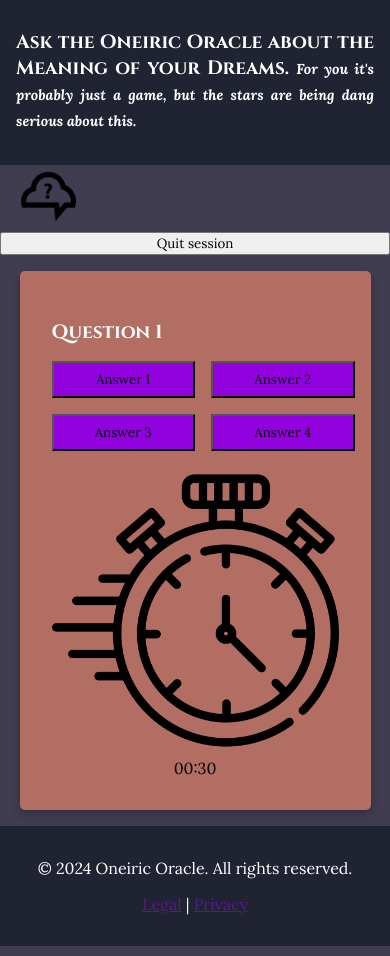
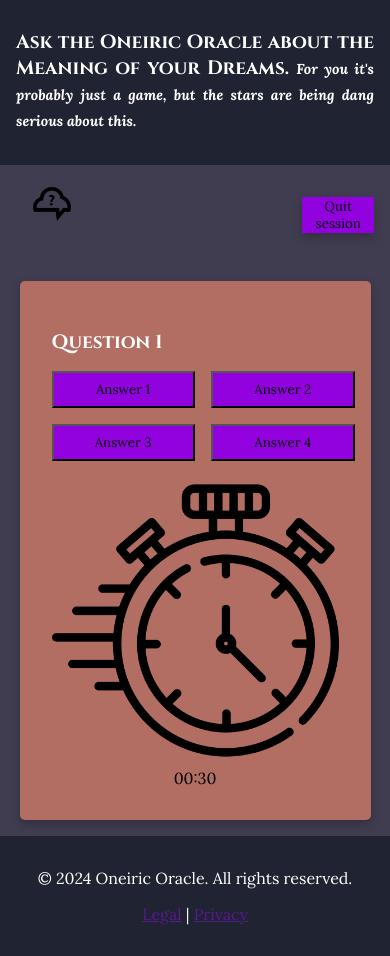
Before and after one commit to nathiedeheyl/oneiric-oracle, a plain HTML site: page index.html in a window 390 px wide. Both pictures are taken after a click on the button "Click to start the session". Drawn offline with Linux system fonts and the light colour scheme.

Commit message:
style: make info toggle and quit session button a grid for alignment

```diff
--- a/assets/css/style.css
+++ b/assets/css/style.css
@@ -55,12 +55,11 @@ main {
 
 /* Landing page styles */
 .info-container {
-    display: flex;
-    align-items: center;
-    justify-content: flex-start;
-    flex-wrap: wrap;
-    max-width: 25%;
-    position: relative;
+    display: grid;
+    grid-template-columns: 20% 20%;
+    max-width: 100vw;
+    padding: 1rem;
+    justify-content: space-between;
 }
 
 #info-icon {
@@ -104,7 +103,11 @@ main {
 
 /* Question session styles */
 #quit-button {
-
+    background-color: #9102DE;
+    box-shadow: 0 4px 10px rgba(0, 0, 0, 0.25);
+    border: none;
+    margin: 1rem 0;
+    max-block-size: fit-content;
 }
 
 #question-card {
--- a/index.html
+++ b/index.html
@@ -30,9 +30,10 @@
         </h1>
     </header>
 
-    <!-- Collapsible info box for mobile and tablet -->
+    <!-- Info and Back button -->
     <section id="info-section">
         <div class="info-container">
+            <!-- Collapsible info box for mobile and tablet -->
             <input type="checkbox" id="info-toggle" name="info-toggle" class="hidden">
             <label for="info-toggle" aria-label="Toggle down info icon">
                 <img id="info-icon" src="assets/images/speech-bubble-cloud-with-question-mark.png" alt="Cloud icon with question mark">
@@ -41,12 +42,14 @@
                 <h2>About the Game</h2>
                 <p>More about how to play the game, and especially about the timer feature.</p>
             </div>
+
+            <!-- Quit session button -->
+    <button id="quit-button" class="hidden" aria-label="Quit session and return to the start page">Quit session</button>
         </div>
 
     </section>
 
-    <!-- Quit session button -->
-    <button id="quit-button" class="hidden" aria-label="Quit session and return to the start page">Quit session</button>
+
 
     <main>
         <!-- Landing page layout -->
```
